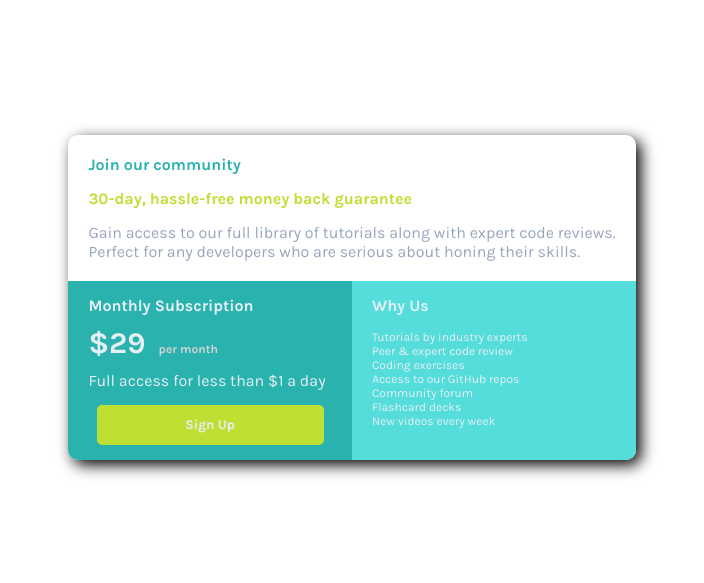
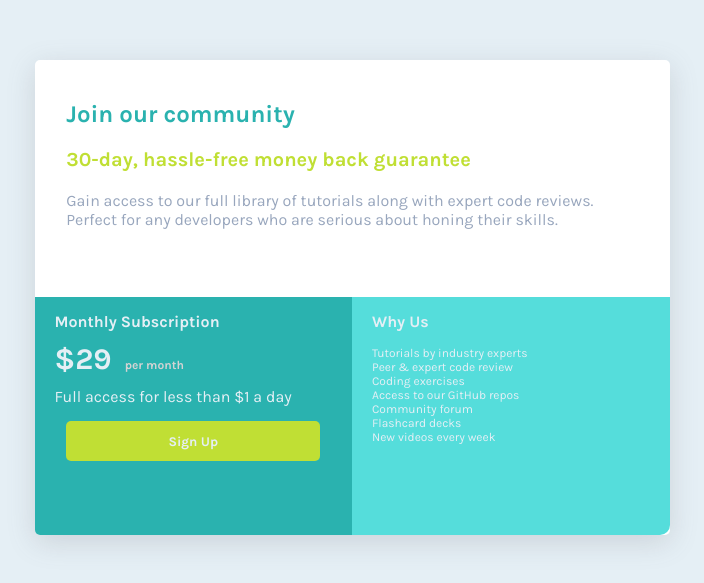
Before and after one commit to danielex1999/Challenge-newbie02, a plain HTML site: page index.html in a window 1280 px wide. Shown: the part 103-686 px from the top of the page, without its empty margins (288-992 px from the left). Drawn offline with Linux system fonts and the light colour scheme.

Commit message:
Version 1.0.2

```diff
--- a/css/index.css
+++ b/css/index.css
@@ -10,7 +10,6 @@
   box-sizing: border-box;
 }
 body {
-  background: white;
   height: 100vh;
   font-size: 16px;
 }
@@ -19,44 +18,51 @@ body {
   justify-content: center;
   align-items: center;
   height: 100vh;
-  background: rgb(255, 255, 255);
+  background: var(--Light-Gray)
 }
 .carta {
   background: white;
-  border-radius: 10px;
+  border-radius: 5px;
   font-family: "Karla", sans-serif;
-  box-shadow: 5px 5px 15px black;
+  box-shadow: rgba(100, 100, 111, 0.2) 0px 7px 29px 0px;
+  width: 635px;
+  height: 475px;
 }
-.carta-head {
-  margin-top: 20px;
-
-  margin-left: 20px;
-  margin-right: 20px;
+.carta-header {
+  height: 50%;
+  width: 90%;
+  margin-left: 5%;
 }
-.carta-head .title {
+.carta-header .title {
   font-weight: 700;
   color: var(--cyan);
+  font-size: 24px;
+  padding-top: 40px;
 }
-.carta-head .subtitle {
-  margin-top: 15px;
+.carta-header .subtitle {
+  padding-top: 20px;
   font-weight: 700;
   color: var(--Bright-yellow);
+  font-size: 20px;
 }
-.carta-head .text {
+.carta-header .text {
   color: var(--Grayish-Blue);
   font-weight: 400;
-  margin-top: 15px;
-  margin-bottom: 20px;
+  padding-top: 20px;
+  font-size: 16px;
 }
 .columna {
   display: flex;
   flex-direction: row;
+  height: 50%;
 }
+
+/*Changing Content*/
 .carta-left {
   background: var(--cyan);
   width: 50%;
   color: var(--Light-Gray);
-  border-bottom-left-radius: 10px;
+  border-bottom-left-radius: 5px;
 }
 .carta-left .suscripcion {
   margin-top: 15px;
--- a/index.html
+++ b/index.html
@@ -14,7 +14,7 @@
 <body>
   <main class="flex">
     <div class="carta">
-      <div class="carta-head">
+      <div class="carta-header">
         <div class="title">
           Join our community
         </div>
```
